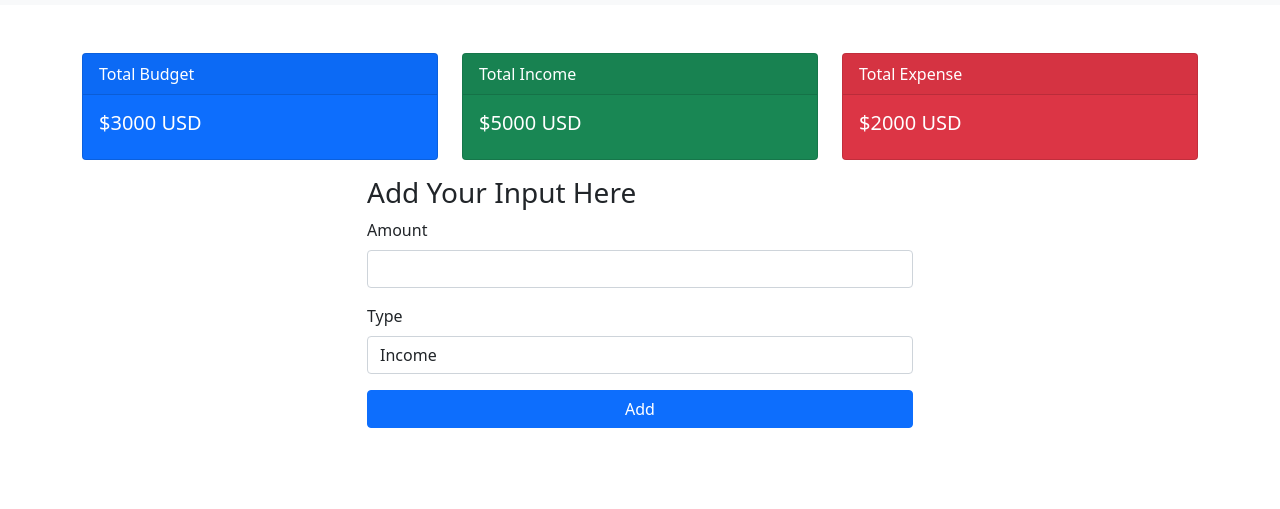
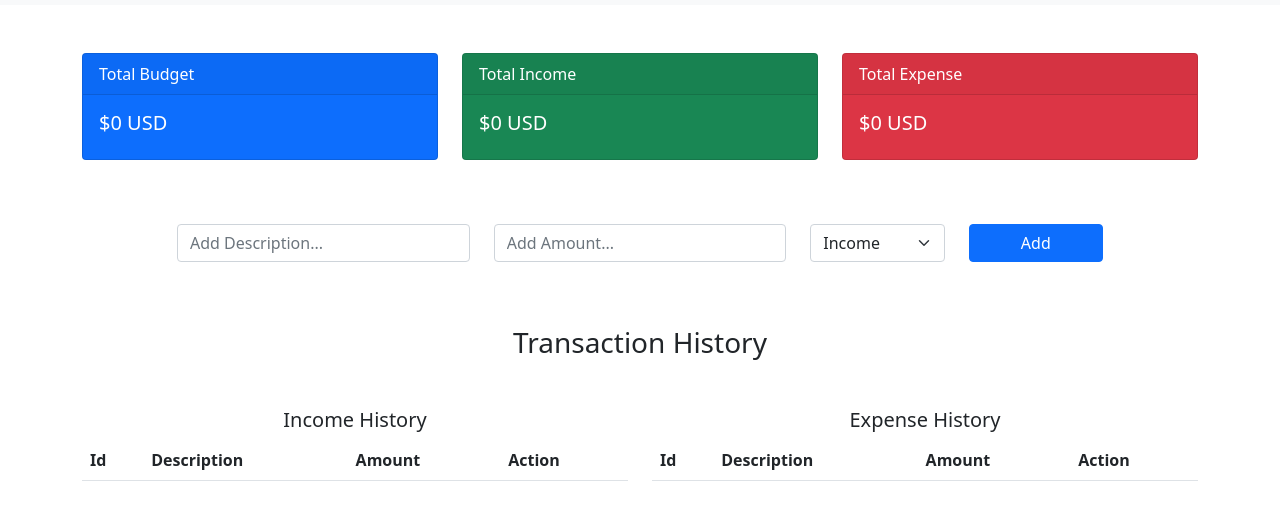
Before and after one commit to MdMostaFizurRahaman/budget-app, a plain HTML site: page index.html in a window 1280 px wide. Shown: the part 45-554 px from the top of the page. Drawn offline with nearby package versions, Linux system fonts and the light colour scheme.

Commit message:
Validation added

```diff
--- a/index.html
+++ b/index.html
@@ -15,17 +15,17 @@
         <!-- As a heading -->
         <nav class="navbar navbar-light bg-light">
             <div class="container-fluid">
-                <span class="navbar-brand mb-0 h1">{{appName}}</span>
+                <span class="navbar-brand mb-0 h1">{{ appName }}</span>
             </div>
         </nav>
 
         <div class="container mt-5">
-            <div class="row">
+            <div class="row mb-5">
                 <div class="col-md-4">
                     <div class="card text-white bg-primary mb-3">
                         <div class="card-header">Total Budget</div>
                         <div class="card-body">
-                          <h5 class="card-title">${{budget}} USD</h5>
+                            <h5 class="card-title">${{ budget }} USD</h5>
                         </div>
                     </div>
                 </div>
@@ -34,7 +34,7 @@
                     <div class="card text-white bg-success mb-3">
                         <div class="card-header">Total Income</div>
                         <div class="card-body">
-                          <h5 class="card-title">${{income}} USD</h5>
+                            <h5 class="card-title">${{ totalIncome }} USD</h5>
                         </div>
                     </div>
                 </div>
@@ -43,57 +43,140 @@
                     <div class="card text-white bg-danger mb-3">
                         <div class="card-header">Total Expense</div>
                         <div class="card-body">
-                          <h5 class="card-title">${{expense}} USD</h5>
+                            <h5 class="card-title">${{ totalExpense }} USD</h5>
                         </div>
                     </div>
                 </div>
 
 
             </div>
-            <div class="row justify-content-center">
-                <div class="col-md-6">
-                    <h3>Add Your Input Here</h3>
-                    <form @submit.prevent="handleInput">
-                        <div class="mb-3">
-                          <label for="exampleInputEmail1" class="form-label">Amount</label>
-                          <input v-model="amount" type="number" class="form-control" id="exampleInputEmail1" aria-describedby="emailHelp">
+            <div class="row justify-content-center mb-5">
+                <div class="col-md-10">
+                    <div class="alert alert-danger" role="alert" v-if="error">
+                        Something went wrong.
                     </div>
-                        <div class="mb-3">
-                          <label for="exampleInputPassword1" class="form-label">Type</label>
-                          <select name="" id="" class="form-control">
+
+                    <!-- <div class="alert alert-success" v-else>
+                        Transaction added successfully.
+                    </div> -->
+                    <form class="row" @submit.prevent="handleInput">
+
+                        <div class="col-md-4 mb-3">
+                            <input v-model="formData.description" type="text" class="form-control"
+                                id="exampleInputEmail1" placeholder="Add Description...">
+                        </div>
+
+                        <div class="col-md-4 mb-3">
+                            <input v-model="formData.amount" type="number" class="form-control" id="exampleInputEmail1"
+                                placeholder="Add Amount...">
+                        </div>
+                        <div class="col-md-2 mb-3">
+                            <select name="" id="" class="form-select" v-model="formData.type">
+                                <option value="">Select Type</option>
                                 <option value="income">Income</option>
                                 <option value="expense">Expense</option>
                             </select>
                         </div>
+                        <div class="col-md-2">
                             <button type="submit" class="btn btn-primary w-100">Add</button>
+                        </div>
                     </form>
+                </div>
+            </div>
+
+            <div class="row">
+                <h3 class="text-center mb-5">
+                    Transaction History
+                </h3>
+                <div class="col-md-6">
+                    <h5 class="text-center">Income History</h5>
+                    <table class="table table-responsive">
+                        <thead>
+                            <th>Id</th>
+                            <th>Description</th>
+                            <th>Amount</th>
+                            <th>Action</th>
+                        </thead>
+                    </table>
+                </div>
+
+                <div class="col-md-6">
+                    <h5 class="text-center">Expense History</h5>
+                    <table class="table table-responsive">
+                        <thead>
+                            <th>Id</th>
+                            <th>Description</th>
+                            <th>Amount</th>
+                            <th>Action</th>
+                        </thead>
+                    </table>
                 </div>
             </div>
         </div>
     </main>
 
-    <script src="https://cdn.jsdelivr.net/npm/vue@2.6.12/dist/vue.js"></script>
+    <script src="https://unpkg.com/vue@next"></script>
     <script>
-        new Vue({
-            el: '#app',
-            data: {
+        const app = Vue.createApp({
+            data() {
+                return {
                     appName: "Budget App",
-                income: 5000,
-                expense: 2000,
+                    totalIncome: 0,
+                    totalExpense: 0,
+                    error: false,
+                    formData: {
                         amount: null,
+                        description: null,
+                        type: 'income',
+                    }
+                }
             },
             computed: {
-                budget: function(){
-                    return this.income - this.expense;
+                budget: function () {
+                    return this.totalIncome - this.totalExpense;
                 }
             },
-            methods:{
-                handleInput(){
-                    this.income += parseFloat(this.amount);
-                    this.amount = null;
+            methods: {
+                handleInput() {
+                    if (this.validate()) {
+                        if (this.formData.type == 'income') {
+                            this.totalIncome += parseFloat(this.formData.amount);
+                        } else {
+                            this.totalExpense += parseFloat(this.formData.amount);
+                        }
+
+                        this.error = false;
+                    } else {
+                        this.error = true;
+                    }
+
+
+                    this.reset();
+                },
+
+                reset() {
+                    this.formData = {
+                        amount: null,
+                        description: null,
+                        type: 'income',
+                    }
+                },
+
+                validate() {
+                    if (this.formData.amount == null || this.formData.amount == '') {
+                        return false;
+                    }
+
+                    if (this.formData.description == null || this.formData.description == '') {
+                        return false;
+                    }
+
+                    return true;
                 }
             }
         })
+
+        app.mount('#app')
     </script>
 </body>
 
```
Lines whose indentation alone changed are shown as unchanged.
